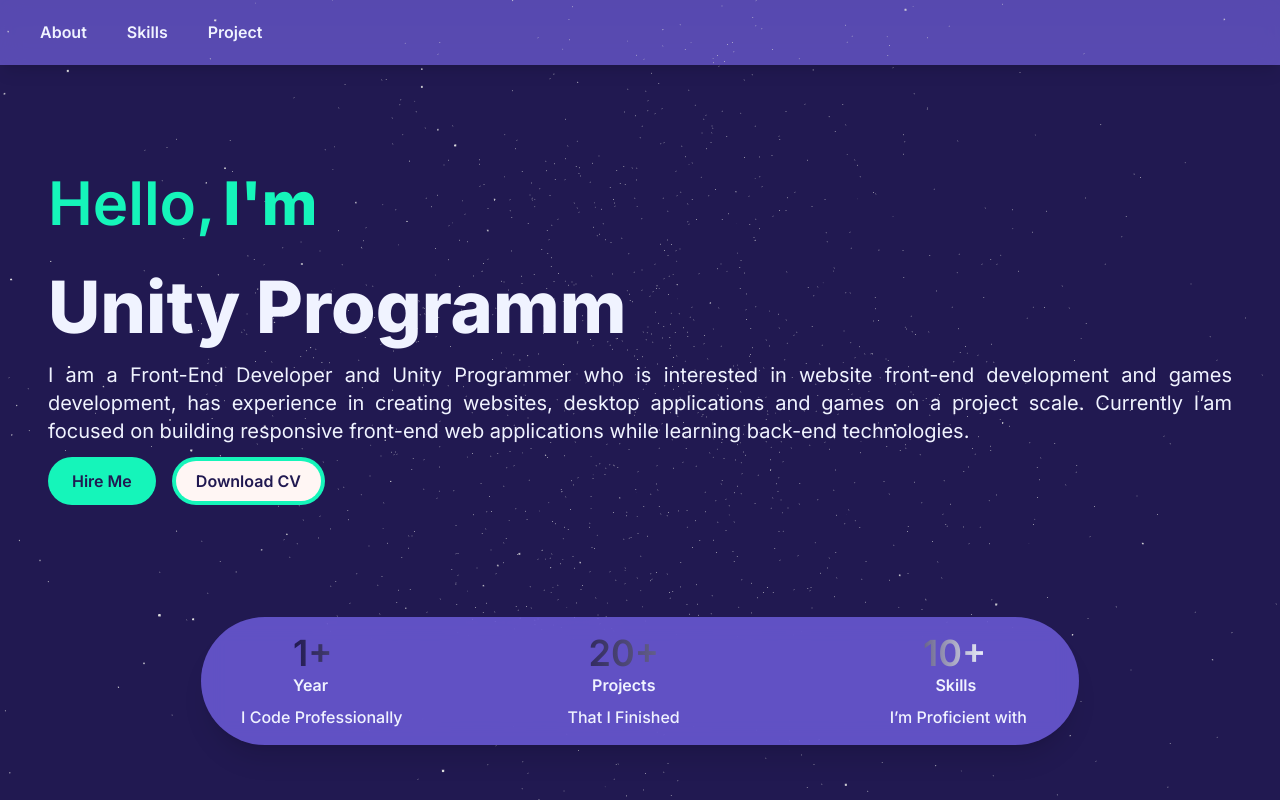
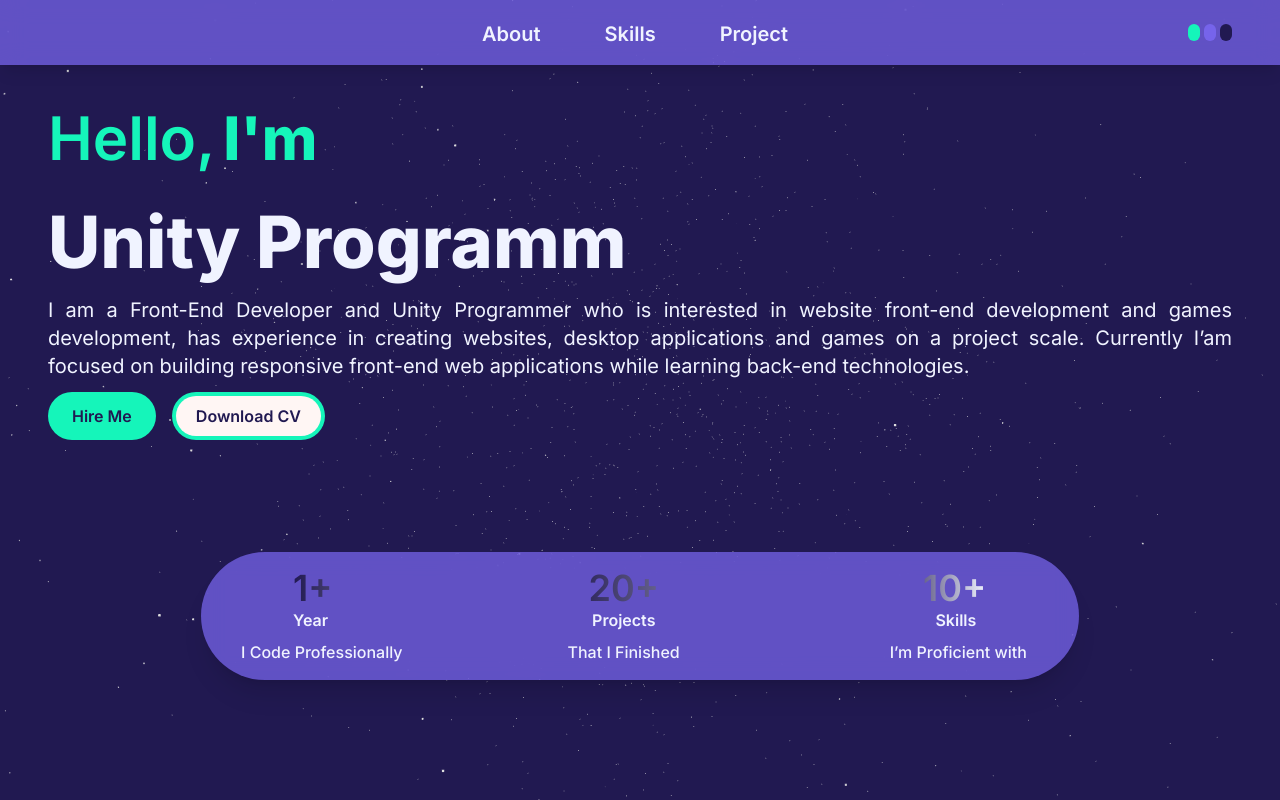
Before and after one commit to auliarahman789/mauliarahman, a Next.js app: page / in a window 1280 px wide. Shown: the top 800 px of the page. Built offline with nearby package versions, Linux system fonts and the light colour scheme; a web font is replaced by a local one.

Commit message:
update : color button

```diff
--- a/src/app/components/navbar.tsx
+++ b/src/app/components/navbar.tsx
@@ -1,29 +1,39 @@
 "use client"
-
-import React, { useEffect, useState } from 'react';
+import React, { useState } from 'react';
 
 
 const Navbar = () => {
+    const [color, setColor] = useState('')
 
     return (
         <div>
-            <div className='w-full h-[65px]  top-0 shadow-lg bg-[#826fffa9] backdrop-blur-md z-50 px-10 justify-center'>
+            <div style={{ background: `${color}` }} className='flex w-full fixed top-0 h-[65px] bg-[#826fffa9] shadow-lg backdrop-blur-md z-50 justify-center'>
 
-                <div className=''>
-                    <div className='flex gap-10 py-5'>
-                        <a className='flex text-[#F0F3FF] font-semibold ' href='#about'>
+                <div className='flex gap-16 py-5 pl-[450px]'>
+                    <a className='flex text-[#F0F3FF] font-semibold text-xl' href='#about'>
                         About
                     </a>
-                        <a className='flex text-[#F0F3FF] font-semibold ' href='#skills'>
+                    <a className='flex text-[#F0F3FF] font-semibold text-xl' href='#skills'>
                         Skills
                     </a>
-                        <a className='flex text-[#F0F3FF] font-semibold '>
+                    <a className='flex text-[#F0F3FF] font-semibold text-xl' href='#project'>
                         Project
                     </a>
+
                 </div>
-                </div>
+                <div className='flex pl-[400px] px-4 py-6 gap-1'>
+                    <button onClick={() => setColor('#15f5b9b2')} className='rounded-full w-3 y-3 bg-[#15F5BA] shadow-xl'>
+
+                    </button>
+                    <button onClick={() => setColor('#826fffa9')} className='rounded-full w-3 y-3 bg-[#826fffa9] shadow-xl'>
+
+                    </button>
+                    <button onClick={() => setColor('#211951ba')} className='rounded-full w-3 y-3 bg-[#211951] shadow-xl'>
+
+                    </button>
                 </div>
 
+            </div>
         </div>
     )
 }
--- a/src/app/components/star.tsx
+++ b/src/app/components/star.tsx
@@ -40,7 +40,7 @@
 };
 
 const StarsCanvas = () => (
-    <div className="w-full h-auto fixed inset-0 z-[20]">
+    <div className="w-full h-auto fixed inset-0 z-10">
         <Canvas camera={{ position: [0, 1, -1] }}>
             <Suspense fallback={null}>
                 <StarBackground />
```
Lines whose indentation alone changed are shown as unchanged.
